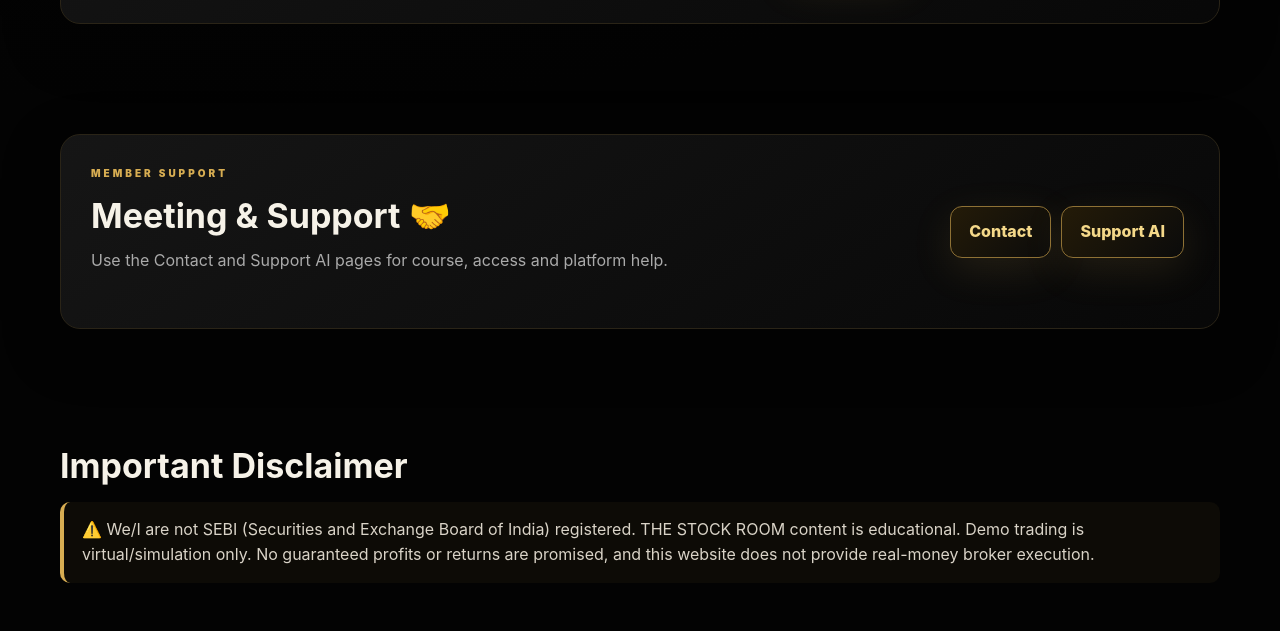
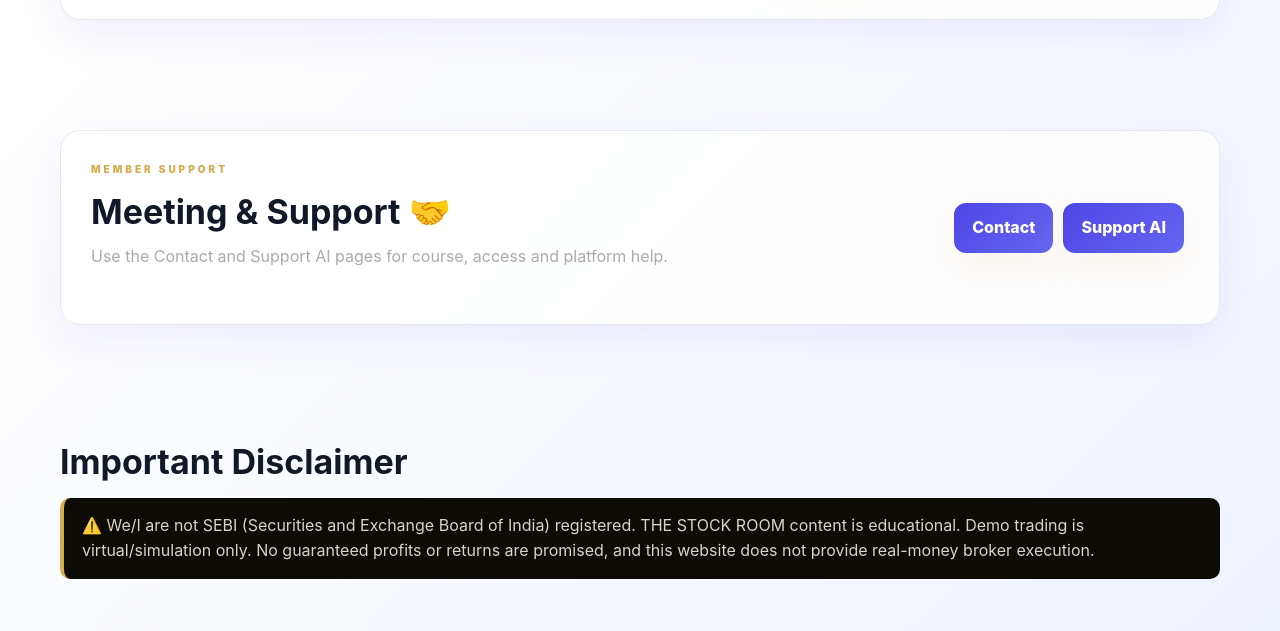
Before and after one commit to thestockroom/Trading-Ultimate-Premium-, a plain HTML site: page index.html in a window 1280 px wide. Shown: the part 1787-2418 px from the top of the page. Drawn offline with Linux system fonts and the light colour scheme; a script that the page names is missing.

Commit message:
Update style.css

```diff
--- a/style.css
+++ b/style.css
@@ -73,3 +73,35 @@ body{perspective:1200px;overflow-x:hidden}.scene3d{height:230px;position:relativ
 
 .premium-exness-link{display:inline-flex;align-items:center;justify-content:center;margin-left:8px;padding:9px 14px;border:1px solid rgba(212,175,55,.65);border-radius:999px;color:#f5d77a;text-decoration:none;background:rgba(12,12,12,.72);box-shadow:0 0 18px rgba(212,175,55,.12)}
 .premium-exness-link:hover{transform:translateY(-1px);box-shadow:0 0 24px rgba(212,175,55,.22)}
+/* Premium Rise-style theme */
+
+body {
+  background: linear-gradient(135deg, #f8faff 0%, #ffffff 50%, #eef2ff 100%) !important;
+  color: #111827 !important;
+}
+
+button,
+.btn,
+.button {
+  background: linear-gradient(135deg, #4f46e5, #6366f1) !important;
+  color: #ffffff !important;
+  border: none !important;
+}
+
+h1,
+h2,
+h3 {
+  color: #111827 !important;
+}
+
+a {
+  color: #4f46e5 !important;
+}
+
+.card,
+.glass-card,
+.feature-card {
+  background: rgba(255, 255, 255, 0.85) !important;
+  border: 1px solid #e5e7eb !important;
+  box-shadow: 0 15px 40px rgba(79, 70, 229, 0.08) !important;
+}
```
